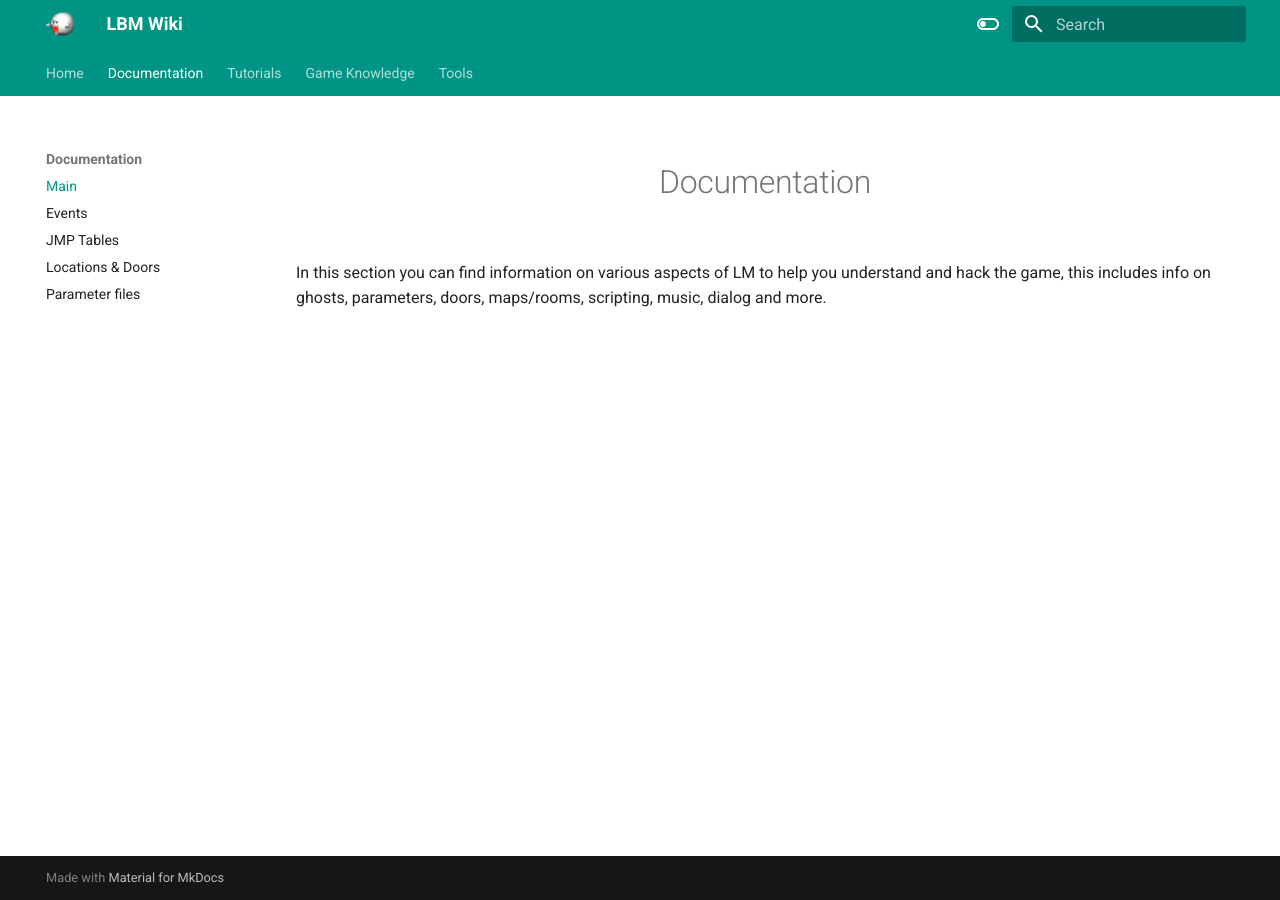
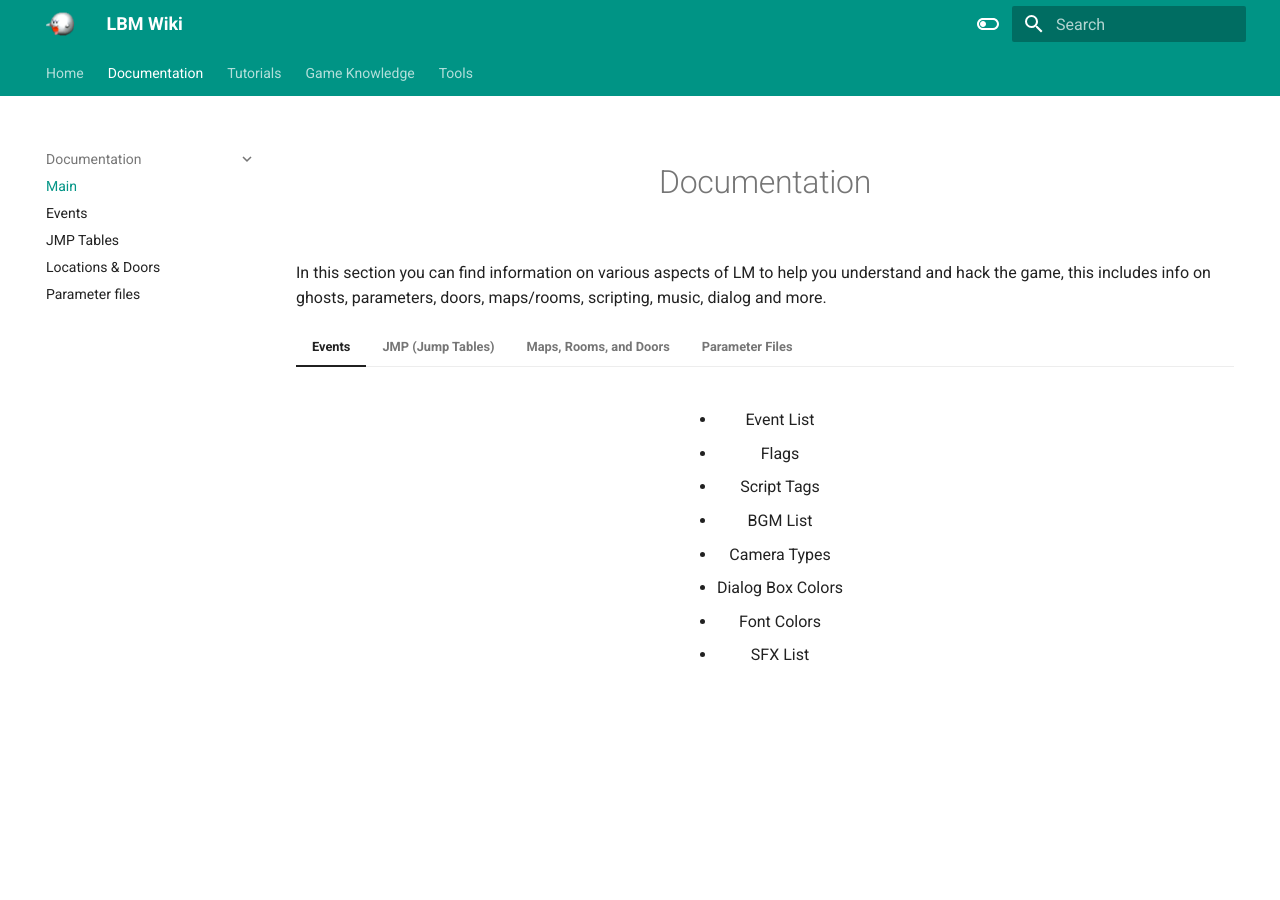
Before and after one commit to Zexlo/LBM-Hacking-Wiki, an MkDocs documentation site: the page built from docs/documentation.md, in a window 1280 px wide. Built offline with MkDocs 1.6.1 and Material for MkDocs 9.7.7, drawn with Linux system fonts in a browser that asks for light colours.

Commit message:
cleanup and expansion of shitt

```diff
--- a/docs/documentation.md
+++ b/docs/documentation.md
@@ -7,83 +7,95 @@ hide:
 </figure>
 In this section you can find information on various aspects of LM to help you understand and hack the game, this includes info on ghosts, parameters, doors, maps/rooms, scripting, music, dialog and more.
 
-<!-- === "Events"
+=== "Events"
+
+    <figure markdown>
 
     - Event List
+
     - Flags
+
     - Script Tags
+
     - BGM List
+
     - Camera Types
+
     - Dialog Box Colors
+
     - Font Colors
+
     - SFX List
+    </figure>
 
 === "JMP (Jump Tables)"
 
-    ^^Characterinfo / Teidencharacterinfo^^
+    === "Actor data"
+        <figure markdown>
+        ^^Characterinfo / Teidencharacterinfo^^
 
-    - Actor List
+         Actor List
 
-    ^^Enemyinfo / Teidenenemyinfo^^
+        ^^Enemyinfo / Teidenenemyinfo^^
 
-    - Ghost Move Types
+        Ghost Move Types
+        </figure>
 
-    ^^Eventinfo^^
+    === "Event data"
+        <figure markdown>
+        ^^Eventinfo^^
 
-    - EventIf Types
+        EventIf Types
+        </figure>
 
-    ^^Furnitureinfo^^
+    === "Furniture data"
+        <figure markdown>
+        ^^Furnitureinfo^^
 
-    - Furniture Money
-    - Furniture Sheets
-    - Furniture Sounds
-    - Move Types
+        Furniture Money
 
-    ^^Generatorinfo^^
+        Furniture Sheets
 
-    - Generator Types
+        Furniture Sounds
 
-    ^^Itemappeartable / itemfishingtable^^
+        Move Types
+        </figure>
 
-    ^^Inteminfotable^^
+    === "Dialog Colors"
 
-    - Item Types
+    === "Font Colors"
 
-    ^^Iyapootable^^
+    === "Event list"
 
-    ^^Keyinfo / Teidenkeyinfo^^
+    === "Flags"
 
-    ^^Objinfo^^
+    === "Camera Types"
 
-    - Objects List
-    - Candle Types
+    === "Script Tags"
 
-    ^^Observerinfo / Teidenobserverinfo^^
-
-    - Cond Types
-    - Do Types
-
-    ^^Polygoninfo / Soundpolygoninfo^^
-
-    ^^Railinfo^^
-
-    ^^Roominfo^^
-
-    - Lv Colors
-
-    ^^Telesa^^
-
-    ^^Treasuretable^^
 
 === "Maps, Rooms, and Doors"
+
+    <figure markdown>
+
     - Map & Room List
+
     - Room Adjacency List
+
     - Door List
+
     - Door Loading List
+
     - Door Models
 
 === "Parameter Files"
+
+    <figure markdown>
+
     - CTP Parameters
+
     - Attack Types
+
     - Fleeing Types
-    - TH Parameters -->
+
+    - TH Parameters
--- /dev/null
+++ b/docs/overrides/partials/header.html
@@ -0,0 +1,144 @@
+<!-- <body>
+    <img class="bg" src="assets/strip.png" />
+  </body> -->
+
+  <!-- Determine base classes -->
+{% set class = "md-header" %}
+{% if "navigation.tabs.sticky" in features %}
+  {% set class = class ~ " md-header--shadow md-header--lifted" %}
+{% elif "navigation.tabs" not in features %}
+  {% set class = class ~ " md-header--shadow" %}
+{% endif %}
+
+<!-- Header -->
+<header class="{{ class }}" data-md-component="header">
+  <nav
+    class="md-header__inner md-grid"
+    aria-label="{{ lang.t('header') }}"
+  >
+
+    <!-- Link to home -->
+    <a
+      href="{{ config.extra.homepage | d(nav.homepage.url, true) | url }}"
+      title="{{ config.site_name | e }}"
+      class="md-header__button md-logo"
+      aria-label="{{ config.site_name }}"
+      data-md-component="logo"
+    >
+      {% include "partials/logo.html" %}
+    </a>
+
+    <!-- Button to open drawer -->
+    <label class="md-header__button md-icon" for="__drawer">
+      {% include ".icons/material/menu" ~ ".svg" %}
+    </label>
+
+    <!-- Header title -->
+    <div class="md-header__title" data-md-component="header-title">
+      <div class="md-header__ellipsis">
+        <div class="md-header__topic">
+          <span class="md-ellipsis">
+            {{ config.site_name }}
+          </span>
+        </div>
+        <div class="md-header__topic" data-md-component="header-topic">
+          <span class="md-ellipsis">
+            {% if page.meta and page.meta.title %}
+              {{ page.meta.title }}
+            {% else %}
+              {{ page.title }}
+            {% endif %}
+          </span>
+        </div>
+      </div>
+    </div>
+
+    <!-- Color palette -->
+    {% if not config.theme.palette is mapping %}
+      <form class="md-header__option" data-md-component="palette">
+        {% for option in config.theme.palette %}
+          {% set scheme = option.scheme | d("default", true) %}
+          <input
+            class="md-option"
+            data-md-color-media="{{ option.media }}"
+            data-md-color-scheme="{{ scheme | replace(' ', '-') }}"
+            data-md-color-primary="{{ option.primary | replace(' ', '-') }}"
+            data-md-color-accent="{{ option.accent | replace(' ', '-') }}"
+            {% if option.toggle %}
+              aria-label="{{ option.toggle.name }}"
+            {% else  %}
+              aria-hidden="true"
+            {% endif %}
+            type="radio"
+            name="__palette"
+            id="__palette_{{ loop.index }}"
+          />
+          {% if option.toggle %}
+            <label
+              class="md-header__button md-icon"
+              title="{{ option.toggle.name }}"
+              for="__palette_{{ loop.index0 or loop.length }}"
+              hidden
+            >
+              {% include ".icons/" ~ option.toggle.icon ~ ".svg" %}
+            </label>
+          {% endif %}
+        {% endfor %}
+      </form>
+    {% endif %}
+
+    <!-- Site language selector -->
+    {% if config.extra.alternate %}
+      <div class="md-header__option">
+        <div class="md-select">
+          {% set icon = config.theme.icon.alternate or "material/translate" %}
+          <button
+            class="md-header__button md-icon"
+            aria-label="{{ lang.t('select.language') }}"
+          >
+            {% include ".icons/" ~ icon ~ ".svg" %}
+          </button>
+          <div class="md-select__inner">
+            <ul class="md-select__list">
+              {% for alt in config.extra.alternate %}
+                <li class="md-select__item">
+                  <a
+                    href="{{ alt.link | url }}"
+                    hreflang="{{ alt.lang }}"
+                    class="md-select__link"
+                  >
+                    {{ alt.name }}
+                  </a>
+                </li>
+              {% endfor %}
+            </ul>
+          </div>
+        </div>
+      </div>
+    {% endif %}
+
+    <!-- Button to open search modal -->
+    {% if "material/search" in config.plugins %}
+      <label class="md-header__button md-icon" for="__search">
+        {% include ".icons/material/magnify.svg" %}
+      </label>
+
+      <!-- Search interface -->
+      {% include "partials/search.html" %}
+    {% endif %}
+
+    <!-- Repository information -->
+    {% if config.repo_url %}
+      <div class="md-header__source">
+        {% include "partials/source.html" %}
+      </div>
+    {% endif %}
+  </nav>
+
+  <!-- Navigation tabs (sticky) -->
+  {% if "navigation.tabs.sticky" in features %}
+    {% if "navigation.tabs" in features %}
+      {% include "partials/tabs.html" %}
+    {% endif %}
+  {% endif %}
+</header>
--- /dev/null
+++ b/docs/overrides/partials/nav-item.html
@@ -0,0 +1,149 @@
+<!-- Wrap everything with a macro to reduce file roundtrips (see #2213) -->
+{% macro render(nav_item, path, level) %}
+
+  <!-- Determine class according to state -->
+  {% set class = "md-nav__item" %}
+  {% if nav_item.active %}
+    {% set class = class ~ " md-nav__item--active" %}
+  {% endif %}
+
+  <!-- Main navigation item with nested items -->
+  {% if nav_item.children %}
+
+    <!-- Determine whether to render item as a section -->
+    {% if "navigation.sections" in features and level == 1 + (
+      "navigation.tabs" in features
+    ) %}
+      {% set class = class ~ " md-nav__item--section" %}
+    {% endif %}
+
+    <!-- Render item with nested items -->
+    <li class="{{ class }} md-nav__item--nested">
+      {% set expanded = "navigation.expand" in features %}
+      {% set active = nav_item.active or expanded %}
+
+      <!-- Determine checked and indeterminate state -->
+      {% set checked = "checked" if nav_item.active %}
+      {% if expanded and not checked %}
+        {% set indeterminate = "md-toggle--indeterminate" %}
+      {% endif %}
+
+      <!-- Active checkbox expands items contained within nested section -->
+      <input
+        class="md-nav__toggle md-toggle {{ indeterminate }}"
+        type="checkbox"
+        id="{{ path }}"
+        {{ checked }}
+      />
+
+      <!-- Determine all nested items that are index pages -->
+      {% set indexes = [] %}
+      {% if "navigation.indexes" in features %}
+        {% for nav_item in nav_item.children %}
+          {% if nav_item.is_index and not index is defined %}
+            {% set _ = indexes.append(nav_item) %}
+          {% endif %}
+        {% endfor %}
+      {% endif %}
+
+      <!-- Render toggle to expand nested items -->
+      {% if not indexes %}
+        <label
+          class="md-nav__link"
+          for="{{ path }}"
+          id="{{ path }}_label"
+          tabindex="0"
+        >
+          {{ nav_item.title }}
+          <span class="md-nav__icon md-icon"></span>
+        </label>
+
+      <!-- Render link to index page + toggle -->
+      {% else %}
+        {% set index = indexes | first %}
+        {% set class = "md-nav__link--active" if index == page %}
+        <div class="md-nav__link md-nav__link--index {{ class }}">
+          <a href="{{ index.url | url }}">{{ nav_item.title }}</a>
+
+          <!-- Only render toggle if there's at least one more page -->
+          {% if nav_item.children | length > 1 %}
+            <label for="{{ path }}">
+              <span class="md-nav__icon md-icon"></span>
+            </label>
+          {% endif %}
+        </div>
+      {% endif %}
+
+      <!-- Render nested navigation -->
+      <nav
+        class="md-nav"
+        data-md-level="{{ level }}"
+        aria-labelledby="{{ path }}_label"
+        aria-expanded="{{ nav_item.active | tojson }}"
+      >
+        <label class="md-nav__title" for="{{ path }}">
+          <span class="md-nav__icon md-icon"></span>
+          {{ nav_item.title }}
+        </label>
+        <ul class="md-nav__list" data-md-scrollfix>
+
+          <!-- Render nested item list -->
+          {% for nav_item in nav_item.children %}
+            {% if not indexes or nav_item != indexes | first %}
+              {{ render(nav_item, path ~ "_" ~ loop.index, level + 1) }}
+            {% endif %}
+          {% endfor %}
+        </ul>
+      </nav>
+    </li>
+
+  <!-- Currently active page -->
+  {% elif nav_item == page %}
+    <li class="{{ class }}">
+      {% set toc = page.toc %}
+
+      <!-- Active checkbox expands items contained within nested section -->
+      <input
+        class="md-nav__toggle md-toggle"
+        type="checkbox"
+        id="__toc"
+      />
+
+      <!-- Hack: see partials/toc.html for more information -->
+      {% set first = toc | first %}
+      {% if first and first.level == 1 %}
+        {% set toc = first.children %}
+      {% endif %}
+
+      <!-- Render table of contents, if not empty -->
+      {% if toc %}
+        <label class="md-nav__link md-nav__link--active" for="__toc">
+          {{ nav_item.title }}
+          <span class="md-nav__icon md-icon"></span>
+        </label>
+      {% endif %}
+      <a
+        href="{{ nav_item.url | url }}"
+        class="md-nav__link md-nav__link--active"
+      >
+        {{ nav_item.title }}
+      </a>
+
+      <!-- Show table of contents -->
+      {% if toc %}
+        {% include "partials/toc.html" %}
+      {% endif %}
+    </li>
+
+  <!-- Main navigation item -->
+  {% else %}
+    <li class="{{ class }}">
+      <a href="{{ nav_item.url | url }}" class="md-nav__link">
+        {{ nav_item.title }}
+      </a>
+    </li>
+  {% endif %}
+{% endmacro %}
+
+<!-- Render current and nested navigation items -->
+{{ render(nav_item, path, level) }}
--- /dev/null
+++ b/docs/overrides/partials/nav.html
@@ -0,0 +1,45 @@
+{% set class = "md-nav md-nav--primary" %}
+{% if "navigation.tabs" in features %}
+  {% set class = class ~ " md-nav--lifted" %}
+{% endif %}
+{% if "toc.integrate" in features %}
+  {% set class = class ~ " md-nav--integrated" %}
+{% endif %}
+
+<!-- Main navigation -->
+<nav
+  class="{{ class }}"
+  aria-label="{{ lang.t('nav') }}"
+  data-md-level="0"
+>
+
+  <!-- Site title -->
+  <label class="md-nav__title" for="__drawer">
+    <a
+      href="{{ config.extra.homepage | d(nav.homepage.url, true) | url }}"
+      title="{{ config.site_name | e }}"
+      class="md-nav__button md-logo"
+      aria-label="{{ config.site_name }}"
+      data-md-component="logo"
+    >
+      {% include "partials/logo.html" %}
+    </a>
+    {{ config.site_name }}
+  </label>
+
+  <!-- Repository information -->
+  {% if config.repo_url %}
+    <div class="md-nav__source">
+      {% include "partials/source.html" %}
+    </div>
+  {% endif %}
+
+  <!-- Render item list -->
+  <ul class="md-nav__list" data-md-scrollfix>
+    {% for nav_item in nav %}
+      {% set path = "__nav_" ~ loop.index %}
+      {% set level = 1 %}
+      {% include "partials/nav-item.html" %}
+    {% endfor %}
+  </ul>
+</nav>
--- /dev/null
+++ b/docs/stylesheets/extra.css
@@ -0,0 +1,6 @@
+.bg {
+    position: absolute;
+      left: 0;
+      top: 10;
+    width: 100%;
+  }
--- a/mkdocs.yml
+++ b/mkdocs.yml
@@ -4,12 +4,15 @@ nav:
     - Home: index.md
   - Documentation:
     - Main: documentation.md
-    - Events: Events/Events.md
-    - JMP Tables: Events/JMP_list.md
-    - Locations & Doors: Events/Location_doors.md
-    - Parameter files: Events/Param_file.md
+    - Events: documentation/Events.md
+    - JMP Tables: documentation/JMP_list.md
+    - Locations & Doors: documentation/Location_doors.md
+    - Parameter files: documentation/Param_file.md
   - Tutorials:
     - Main: tutorials.md
+    - Set-up: tutorials/Setup.md
+    - General tutorials: tutorials/General.md
+    - Specific tutorials: tutorials/Specific.md
   - Game Knowledge: gameknowledge.md
   - Tools: tools.md
 theme:
@@ -28,7 +31,9 @@ theme:
     - content.tabs.link
     - content.code.annotation
     - content.code.copy
+    - content.tabs.link
   language: en
+  custom_dir: docs/overrides
   palette:
 
     - scheme: default
@@ -48,6 +53,9 @@ theme:
 #repo_name: Luigi's Bigger Mansion/Wiki
 #repo_url: https://github.com/Luigi-s-Bigger-Mansion/Wiki
 
+extra_css:
+  - stylesheets/extra.css
+
 markdown_extensions:
   - attr_list
   - pymdownx.critic
@@ -57,6 +65,7 @@ markdown_extensions:
   - pymdownx.tilde
   - md_in_html
   - def_list
+  - abbr
   - pymdownx.superfences:
       custom_fences:
         - name: mermaid
```
Also changed, not shown: docs/index.md (+1 -1 lines), docs/overrides/404.html (added, +10 -0 lines), docs/tutorials/General.md (added, +7 -0 lines), docs/tutorials/Setup.md (added, +71 -0 lines), docs/tutorials/Specific.md (added, +9 -0 lines), docs/assets/discord.png, docs/assets/strip.png (added), docs/overrides/partials/footer.html (added).
